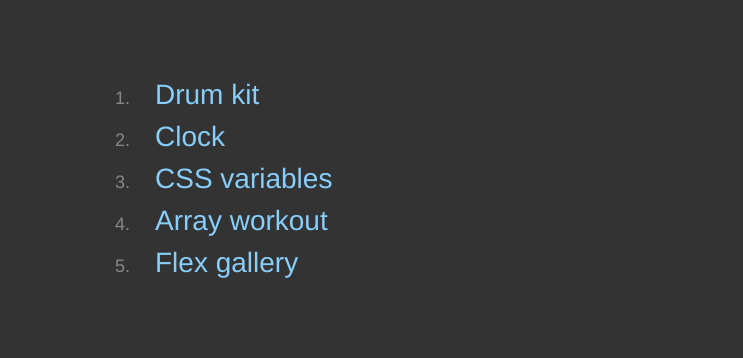
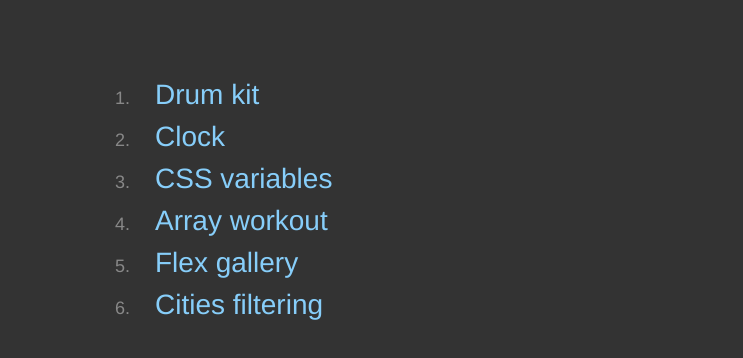
Before and after one commit to ilagnev/30days-js-challenge, a plain HTML site: page index.html in a window 1280 px wide. Shown: the part 146-504 px from the top of the page, without its empty margins (169-912 px from the left). Drawn offline with Linux system fonts and the light colour scheme.

Commit message:
update index links

```diff
--- a/index.html
+++ b/index.html
@@ -46,6 +46,7 @@
 		<li><a href="03-css-variables">CSS variables</a></li>
 		<li><a href="04-array-carnival">Array workout</a></li>
 		<li><a href="05-flex-panels-gallery">Flex gallery</a></li>
+		<li><a href="06-type-ahead">Cities filtering</a></li>
 	</ol>
 </body>
 </html>
```
